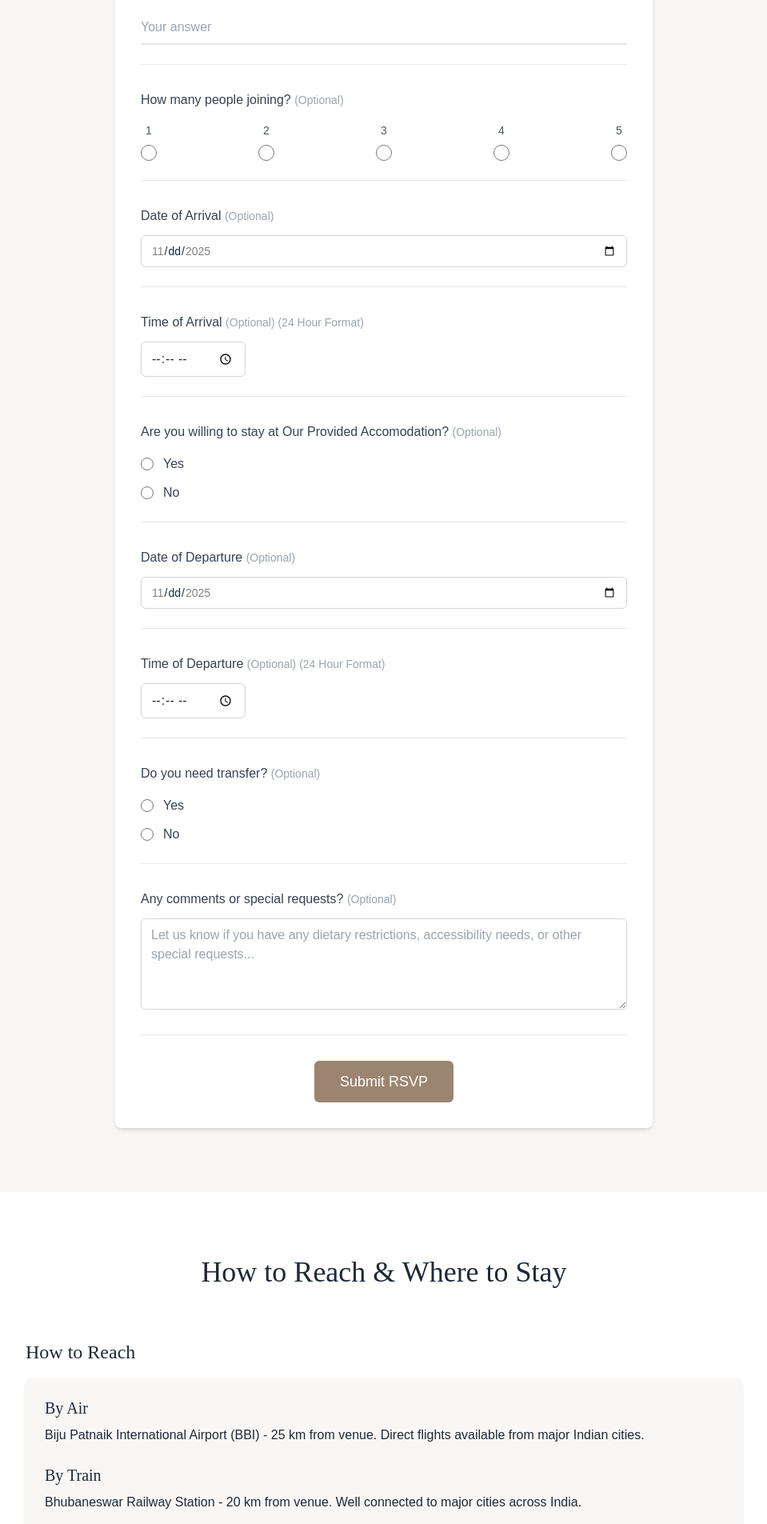
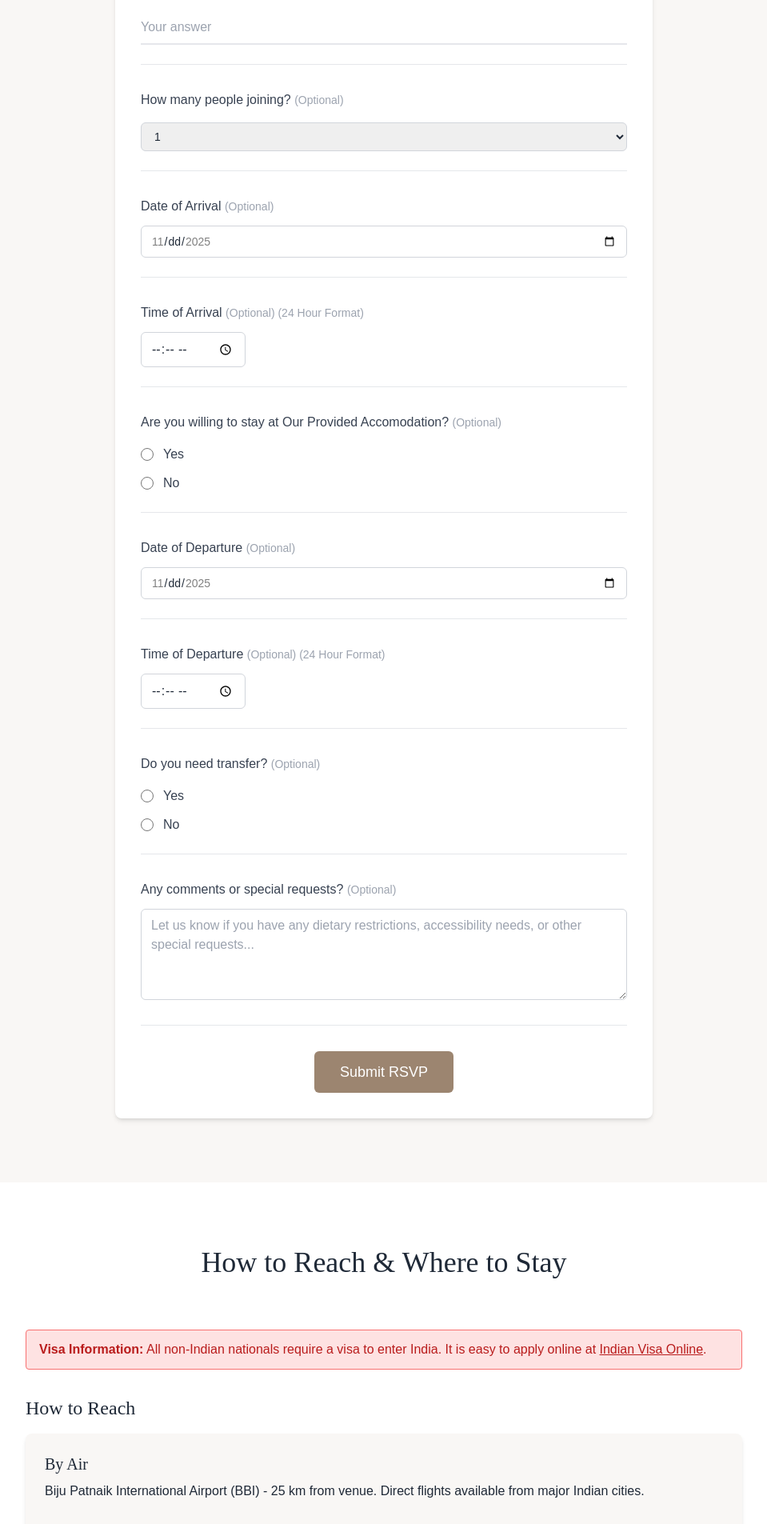
Before and after one commit to tejareddy8888/OpensourceWeddingWebsite, a React (Vite) app: page / in a window 1280 px wide. Shown: the part 3445-5350 px from the top of the page at 80% size, without its empty margins (160-1119 px from the left). Built offline with nearby package versions, Linux system fonts and the light colour scheme.

Commit message:
Added the visa information

```diff
--- a/src/components/RSVP.jsx
+++ b/src/components/RSVP.jsx
@@ -5,7 +5,7 @@ const RSVP = ({ visible }) => {
   const [formData, setFormData] = useState({
     canAttend: '',
     familyName: '',
-    numberOfPeople: '',
+    numberOfPeople: '1',
     arrivalDate: '',
     arrivalTime: '',
     stayAtDerasNatureCamp: '',
@@ -112,7 +112,7 @@ const RSVP = ({ visible }) => {
       setFormData({
         canAttend: '',
         familyName: '',
-        numberOfPeople: '',
+        numberOfPeople: '1',
         arrivalDate: '',
         arrivalTime: '',
         stayAtDerasNatureCamp: '',
@@ -206,20 +206,17 @@ const RSVP = ({ visible }) => {
                   <label className="block mb-4 text-base font-medium text-gray-700">
                     How many people joining? <span className="text-gray-400 text-sm">(Optional)</span>
                   </label>
-                  <div className="flex flex-wrap gap-4 sm:gap-8 justify-center sm:justify-between">
-                    {[1, 2, 3, 4, 5].map(num => (
-                      <label key={num} className="flex flex-col items-center cursor-pointer">
-                        <span className="mb-2 text-sm text-gray-600">{num}</span>
-                        <input
-                          type="radio"
-                          name="numberOfPeople"
-                          value={num.toString()}
-                          checked={formData.numberOfPeople === num.toString()}
-                          onChange={handleChange}
-                          className="h-5 w-5 text-primary focus:ring-primary border-gray-300"
-                        />
-                      </label>
-                    ))}
+                  <div className="flex space-x-2 text-sm">
+                    <select
+                      name="numberOfPeople"
+                      value={formData.numberOfPeople}
+                      onChange={handleChange}
+                      className="flex-1 px-3 py-2 border border-gray-300 rounded-md focus:outline-none focus:ring-2 focus:ring-primary focus:border-transparent"
+                    >
+                      <option value="">Select number</option>
+                      <option value="1">1</option>
+                      <option value="2">2</option>
+                    </select>
                   </div>
                 </div>
 
--- a/src/components/Travel.jsx
+++ b/src/components/Travel.jsx
@@ -74,6 +74,11 @@ const Travel = ({ visible }) => {
     <section id="travel" className="section py-20 bg-white" ref={sectionRef}>
       <div className="container mx-auto px-4">
         <h2 className="text-4xl font-serif text-center mb-16">How to Reach &amp; Where to Stay</h2>
+
+        <div className="bg-red-100 border border-red-400 text-red-700 px-4 py-3 rounded mb-8 max-w-4xl mx-auto" role="alert">
+          <strong className="font-bold">Visa Information:</strong>
+          <span className="block sm:inline"> All non-Indian nationals require a visa to enter India. It is easy to apply online at <a href="https://indianvisaonline.gov.in/" target="_blank" rel="noopener noreferrer" className="underline hover:text-red-800">Indian Visa Online</a>.</span>
+        </div>
 
         <div className="max-w-4xl mx-auto">
           <div className="mb-12">
```
